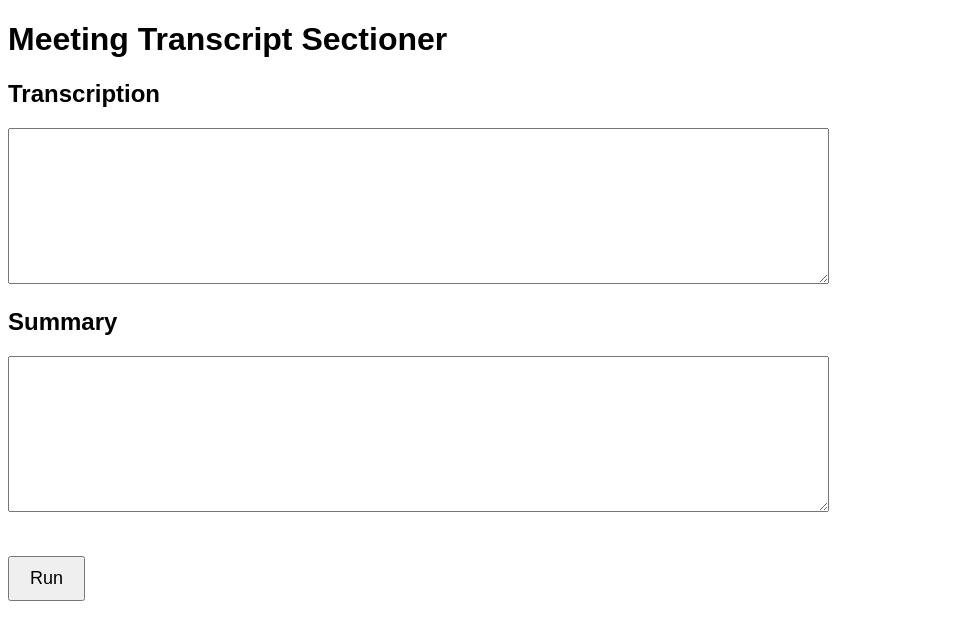
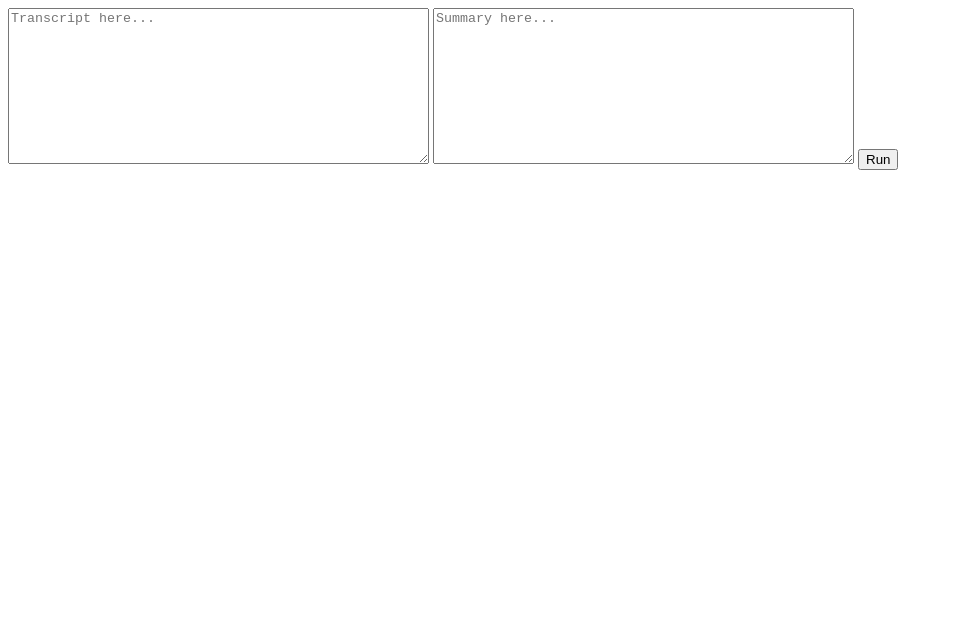
Before and after one commit to tiagovasc/Meetings-Recap, a plain HTML site: page index.html in a window 1280 px wide. Shown: the whole page, without its empty margins (0-953 px from the left). Drawn offline with Linux system fonts and the light colour scheme.

Commit message:
Update index.html

```diff
--- a/index.html
+++ b/index.html
@@ -1,28 +1,8 @@
-<!DOCTYPE html>
-<html>
-<head>
-    <title>Meeting Transcript Sectioner</title>
-    <link rel="stylesheet" type="text/css" href="styles.css">
-    <script src="script.js"></script>
-</head>
 <body>
-    <h1>Meeting Transcript Sectioner</h1>
-
-    <div class="inputArea">
-        <h2>Transcription</h2>
-        <textarea id="transcript" rows="10" cols="100"></textarea>
+    <div class="container">
+        <textarea id="transcript" class="transcript-box" rows="10" cols="50" placeholder="Transcript here..."></textarea>
+        <textarea id="summary" class="summary-box" rows="10" cols="50" placeholder="Summary here..."></textarea>
+        <button id="runBtn" class="btn">Run</button>
+        <div id="outputArea" class="output-area"></div>
     </div>
-
-    <div class="inputArea">
-        <h2>Summary</h2>
-        <textarea id="summary" rows="10" cols="100"></textarea>
-    </div>
-
-    <button id="runBtn">Run</button>
-
-    <div id="outputArea">
-        <!-- Generated sections will appear here -->
-    </div>
-
 </body>
-</html>
```
